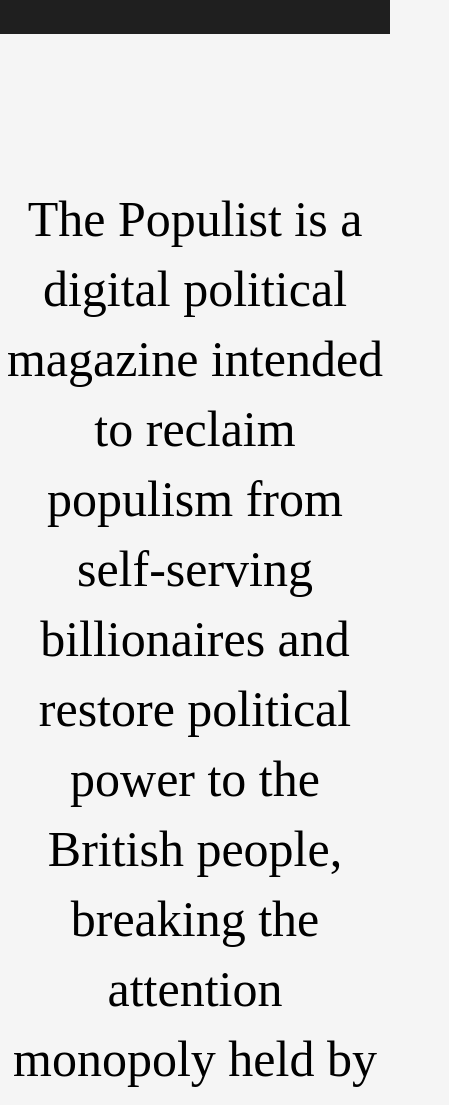
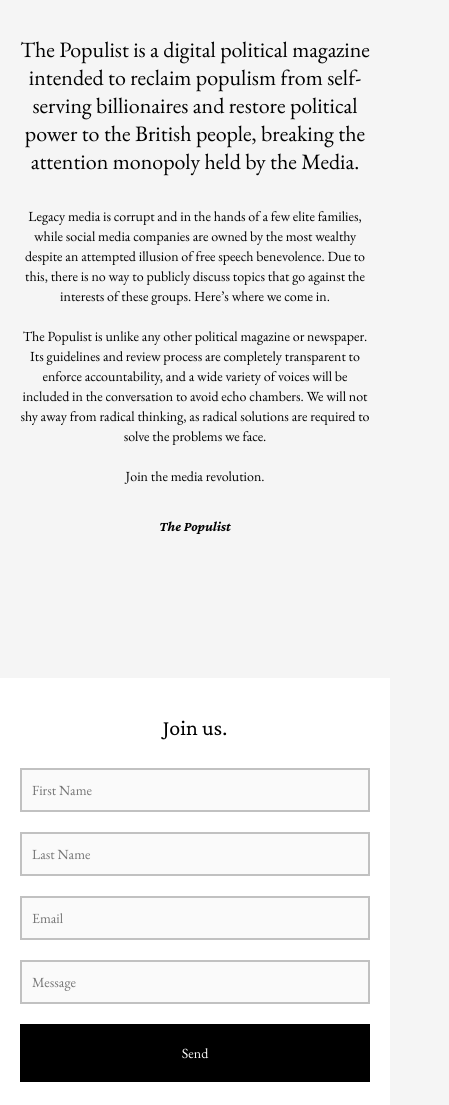
Before and after one commit to thepopulist/thepopulist, a plain HTML site: page index.html in a window 390 px wide. Shown: the part 166-1271 px from the top of the page, 449 px wide, since content can reach past the window. Drawn offline with nearby package versions, Linux system fonts and the light colour scheme.

Commit message:
Made optimisation for mobile

```diff
--- a/css/fonts.css
+++ b/css/fonts.css
@@ -1 +1 @@
-/* @import url('https://fonts.googleapis.com/css2?family=Libre+Caslon+Display'); */
+@import url('https://fonts.googleapis.com/css2?family=Crimson+Pro:ital,wght@0,200..900;1,200..900&family=EB+Garamond:ital,wght@0,400..800;1,400..800&display=swap')
--- a/css/style.css
+++ b/css/style.css
@@ -7,6 +7,14 @@
     --martext: 50px;
     --formheight: 50px;
     --container: 1200px;
+    --headerheight: 200px;
+}
+
+body {
+    font-family: "EB Garamond", serif;
+    font-optical-sizing: auto;
+    font-weight: 400;
+    font-style: normal;
 }
 
 .container {
@@ -15,17 +23,20 @@
 }
 
 .header {
-    height: 200px;
-    padding: 0 50px;
+    height: var(--headerheight);
+    padding: calc(var(--padblock) / 3);
     width: 100%;
     background-color: #1F1F1F;
     display: flex;
     align-content: space-between;
     align-items: center;
+    position: fixed;
+    left: 0;
+    top: 0;
 }
 
 .header__logo {
-    height: 50%;
+    height: 100%;
 }
 
 .logo__image {
@@ -39,13 +50,24 @@
 .wrapper {
     width: 100%;
     margin: 0 auto;
-    font-family: 'Times New Roman', Times, serif;
+}
+
+h2,
+h3,
+h4,
+h5,
+h6 {
+    font-family: "Crimson Pro", serif;
 }
 
 .about {
-    padding: var(--padblock) 0;
+    padding: calc(var(--headerheight) + var(--padblock) / 2) 0 var(--padblock);
+    display: flex;
+    justify-content: center;
+    align-items: center;
     text-align: center;
     width: 100%;
+    min-height: 100vh;
 }
 
 .about__head {
@@ -80,7 +102,8 @@
 }
 
 .form__wrapper {
-    width: 70%;
+    width: 100%;
+    padding: var(--padblock) / 2;
     margin: 0 auto;
 }
 
@@ -96,7 +119,7 @@
     margin: var(--martext) 0 0;
     width: 100%;
     display: flex;
-    justify-content: space-between;
+    justify-content: center;
     align-items: center;
     flex-wrap: wrap;
     gap: var(--martext);
@@ -120,7 +143,7 @@
     height: var(--formheight);
     background-color: #FAFAFA;
 
-    padding: 30px 15px;
+    padding: calc(var(--formheight) / 2) calc(var(--formheight) / 4);
     font-size: var(--pfz);
     border: 2px solid #C1C1C1;
 }
@@ -132,7 +155,7 @@
 .form__btn {
     align-self: start;
     font-size: var(--pfz);
-    padding: 30px 50px;
+    padding: calc(var(--formheight) / 2) calc(var(--formheight));
     color: #fff;
     background-color: #000;
 }
@@ -144,7 +167,7 @@
     justify-content: space-between;
     align-items: center;
 
-    padding: 50px;
+    padding: var(--padblock) calc(var(--padblock) / 2);
 }
 
 .footer__name {
@@ -160,8 +183,8 @@
 }
 
 .footer__image {
-    width: 20px;
-    height: 20px;
+    width: var(--pfz);
+    height: var(--pfz);
 }
 
 .footer__image img {
@@ -181,3 +204,89 @@
 .footer__email:hover {
     text-decoration: none;
 }
+
+@media (max-width: 1400px) {
+    :root {
+        --h1fz: 40px;
+        --h1lh: 60px;
+        --pfz: 20px;
+        --plh: 26px;
+        --padblock: 100px;
+        --martext: 30px;
+        --formheight: 40px;
+        --headerheight: 100px;
+    }
+
+    .container {
+        padding: 0 calc(var(--padblock) / 2);
+    }
+
+    .header {
+        padding: 10px;
+    }
+}
+
+@media (max-width: 1000px) {
+    :root {
+        --h1fz: 32px;
+        --h1lh: 50px;
+        --pfz: 18px;
+        --plh: 22px;
+        --padblock: 80px;
+    }
+}
+
+@media (max-width: 900px) {
+
+    .form__name {
+        gap: 0;
+    }
+
+    .form__input {
+        width: 100%;
+    }
+}
+
+@media (max-width: 600px) {
+    :root {
+        --h1fz: 28px;
+        --h1lh: 42px;
+        --padblock: 50px;
+        --headerheight: 90px;
+    }
+}
+
+@media (max-width: 500px) {
+    :root {
+        --h1fz: 24px;
+        --h1lh: 32px;
+        --pfz: 16px;
+        --plh: 22px;
+        --padblock: 50px;
+        --headerheight: 80px;
+    }
+
+    .form__btn {
+        width: 100%;
+    }
+
+    .footer__socials {
+        display: flex;
+        justify-content: center;
+        align-items: center;
+    }
+}
+
+@media (max-width: 400px) {
+    :root {
+        --h1fz: 22px;
+        --h1lh: 28px;
+        --pfz: 14px;
+        --plh: 20px;
+        --padblock: 40px;
+    }
+
+    .form__btn {
+        width: 100%;
+    }
+}
```
